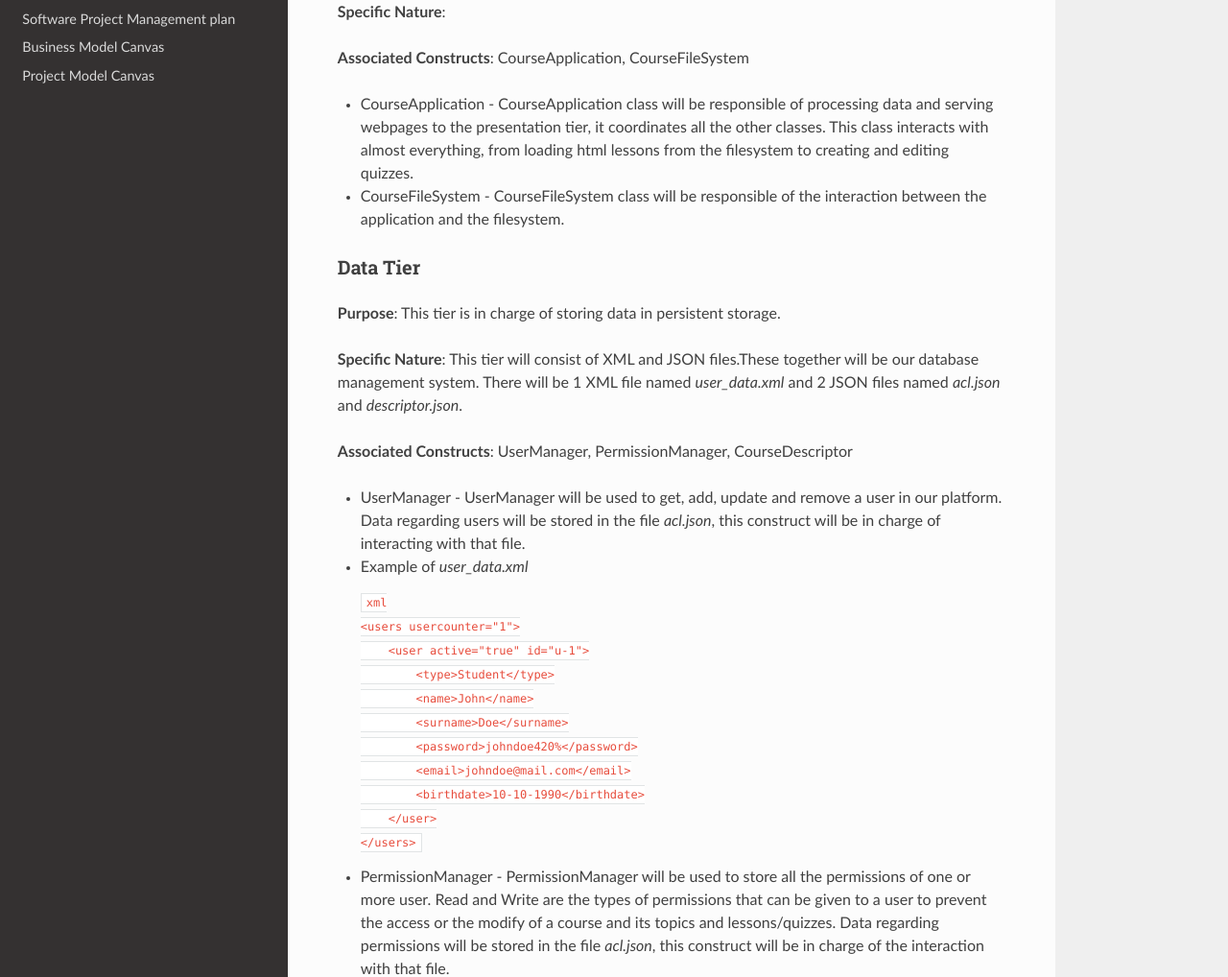
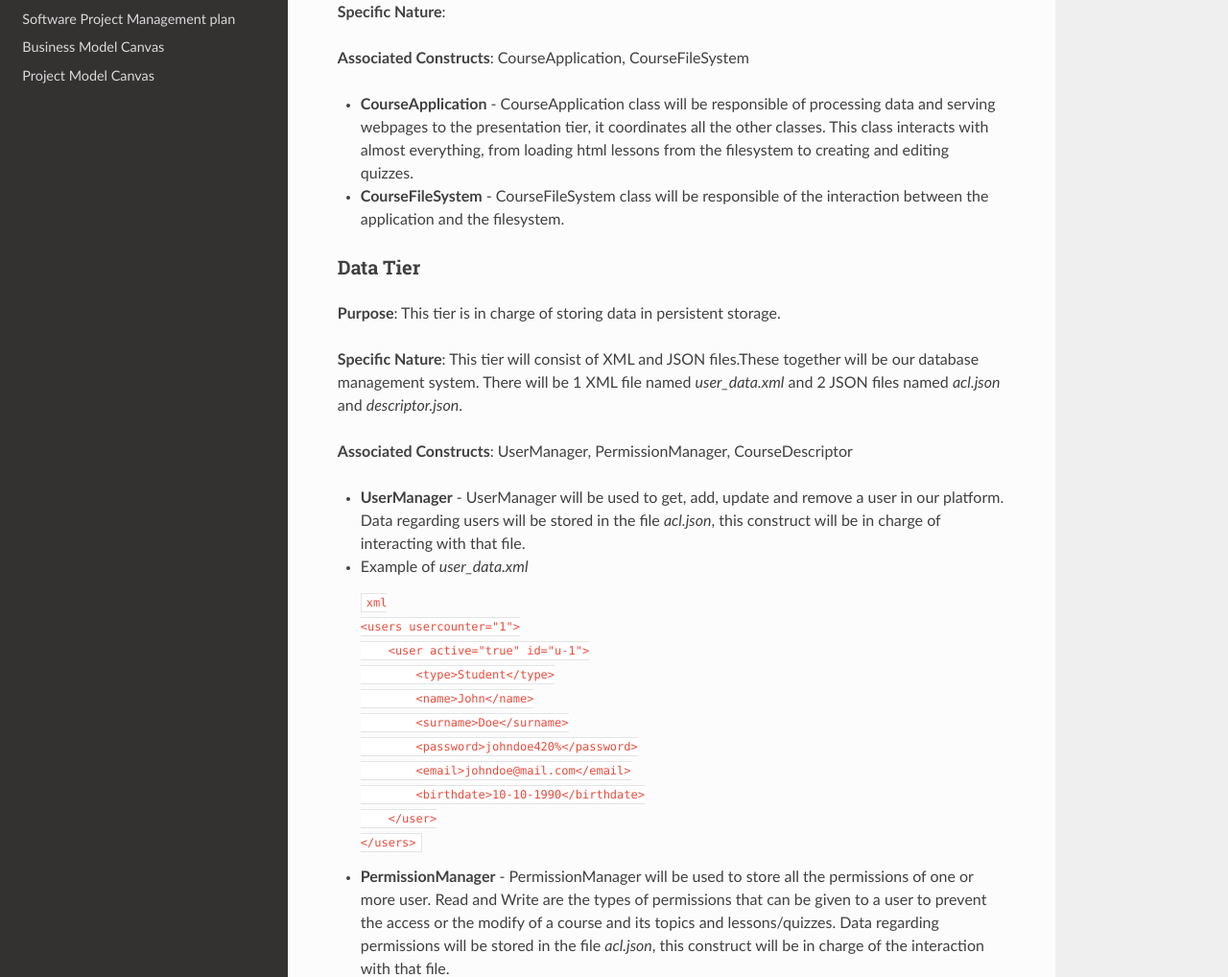
Before and after one commit to KilliKrate/Software-Documentation-G6, an MkDocs documentation site: the page built from docs/Architecture and Design/index.md, in a window 1280 px wide and 1400 px high, scrolled down 3120 px. Shown: the part 159-1177 px from the top of the window at 96% size. Built offline with MkDocs 1.6.1, drawn with Linux system fonts in a browser that asks for light colours; nearby versions of some CDN libraries; some of the changed text lies outside the part shown.

````diff
--- a/docs/Architecture and Design/index.md
+++ b/docs/Architecture and Design/index.md
@@ -97,9 +97,9 @@ The architecture system for the Lezioni alla Pari apllication is a 3-tier applic
 
 **Associated Constructs**: CourseApplication, CourseFileSystem
 
-  - CourseApplication - CourseApplication class will be responsible of processing data and serving webpages to the presentation tier, it coordinates all the other classes. This class interacts with almost everything, from loading html lessons from the filesystem to creating and editing quizzes.
+  - **CourseApplication** - CourseApplication class will be responsible of processing data and serving webpages to the presentation tier, it coordinates all the other classes. This class interacts with almost everything, from loading html lessons from the filesystem to creating and editing quizzes.
 
-  - CourseFileSystem - CourseFileSystem class will be responsible of the interaction between the application and the filesystem.
+  - **CourseFileSystem** - CourseFileSystem class will be responsible of the interaction between the application and the filesystem.
 
 ### Data Tier
 
@@ -109,7 +109,7 @@ The architecture system for the Lezioni alla Pari apllication is a 3-tier applic
 
 **Associated Constructs**: UserManager, PermissionManager, CourseDescriptor
 
-- UserManager - UserManager will be used to get, add, update and remove a user in our platform. Data regarding users will be stored in the file *acl.json*, this construct will be in charge of interacting with that file.
+- **UserManager** - UserManager will be used to get, add, update and remove a user in our platform. Data regarding users will be stored in the file *acl.json*, this construct will be in charge of interacting with that file.
 
   - Example of *user_data.xml*
 
@@ -126,7 +126,7 @@ The architecture system for the Lezioni alla Pari apllication is a 3-tier applic
     </users>
     ```
 
-- PermissionManager - PermissionManager will be used to store all the permissions of one or more user. Read and Write are the types of permissions that can be given to a user to prevent the access or the modify of a course and its topics and lessons/quizzes. Data regarding permissions will be stored in the file *acl.json*, this construct will be in charge of the interaction with that file.
+- **PermissionManager** - PermissionManager will be used to store all the permissions of one or more user. Read and Write are the types of permissions that can be given to a user to prevent the access or the modify of a course and its topics and lessons/quizzes. Data regarding permissions will be stored in the file *acl.json*, this construct will be in charge of the interaction with that file.
 
   - Example of *acl.json*
 
@@ -145,7 +145,7 @@ The architecture system for the Lezioni alla Pari apllication is a 3-tier applic
     }
     ```
 
-- CourseDescriptor - CourseDescriptor will be used to store the current state of the logical filesystem of courses, topics and lessons/quizzes. This construct is essential, it works like an *inode* store in a Linux filesystem. Data regarding this logical filesystem will be stored in the file *descriptor.json*, this construct will be in charge of the interaction with that file.
+- **CourseDescriptor** - CourseDescriptor will be used to store the current state of the logical filesystem of courses, topics and lessons/quizzes. This construct is essential, it works like an *inode* store in a Linux filesystem. Data regarding this logical filesystem will be stored in the file *descriptor.json*, this construct will be in charge of the interaction with that file.
 
   - Example of *descriptor.json*
 
````
